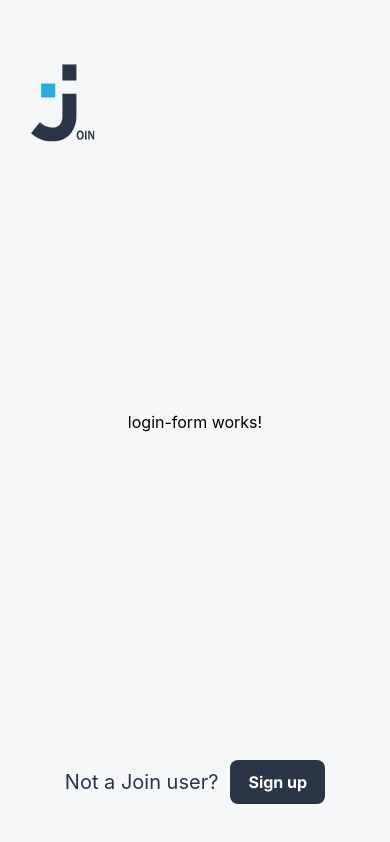
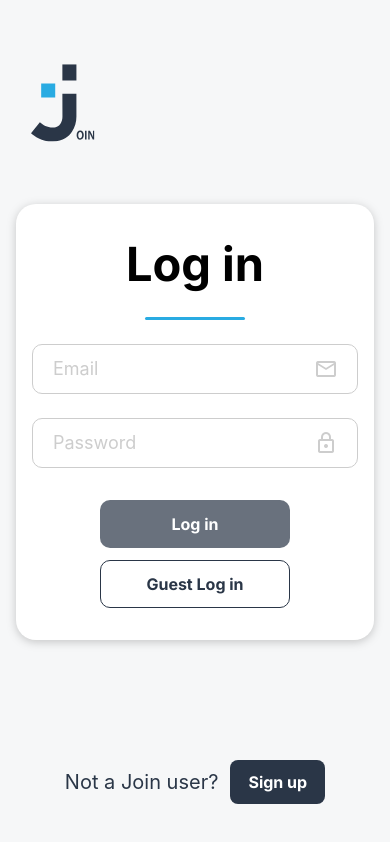
Before and after one commit to NadineJuliana/Join-Project, an Angular app: page /login in a window 390 px wide. Built offline with nearby package versions, Linux system fonts and the light colour scheme; no server answers; a web font is replaced by a local one.

Commit message:
Implement login form with validation and password visibility toggle

```diff
--- a/src/app/features/auth/components/login-form/login-form.component.html
+++ b/src/app/features/auth/components/login-form/login-form.component.html
@@ -1 +1,70 @@
-<p>login-form works!</p>
+<form class="login-form" [formGroup]="form" (ngSubmit)="onSubmit()">
+  <h1>Log in</h1>
+  <span class="login-form__separator" aria-hidden="true"></span>
+
+  <div class="login-form__fields">
+    <div class="login-form__input-wrap">
+      <input
+        type="email"
+        formControlName="email"
+        placeholder="Email"
+        aria-label="Email"
+        autocomplete="email"
+      />
+      <span class="material-icons">mail</span>
+
+      @if (
+        form.controls.email.touched &&
+        !form.controls.email.valid &&
+        !form.controls.email.disabled
+      ) {
+        <p>Please enter your email</p>
+      }
+    </div>
+
+    <div class="login-form__input-wrap">
+      <input
+        [type]="showPassword ? 'text' : 'password'"
+        formControlName="password"
+        placeholder="Password"
+        aria-label="Password"
+        autocomplete="current-password"
+        (focus)="onPasswordFocus()"
+        (blur)="onPasswordBlur()"
+      />
+      @if (shouldShowPasswordToggle) {
+        <button
+          type="button"
+          class="login-form__password-toggle"
+          (click)="togglePasswordVisibility()"
+          [attr.aria-label]="showPassword ? 'Hide password' : 'Show password'"
+        >
+          <span class="material-icons">{{
+            showPassword ? "visibility_off" : "visibility"
+          }}</span>
+        </button>
+      } @else {
+        <span class="material-icons">lock</span>
+      }
+
+      @if (
+        form.controls.password.touched &&
+        !form.controls.password.valid &&
+        !form.controls.password.disabled
+      ) {
+        <p>Please enter your password</p>
+      }
+    </div>
+  </div>
+
+  @if (authErrorMessage) {
+    <p class="login-form__auth-error">{{ authErrorMessage }}</p>
+  }
+
+  <div class="login-form__actions">
+    <button [disabled]="!form.valid" class="btn btn--primary" type="submit">
+      Log in
+    </button>
+    <button class="btn btn--secondary" type="button">Guest Log in</button>
+  </div>
+</form>
--- a/src/app/features/auth/components/login-form/login-form.component.scss
+++ b/src/app/features/auth/components/login-form/login-form.component.scss
@@ -0,0 +1,174 @@
+@use "../../../../../styles/abstracts/breakpoints" as *;
+
+:host {
+  display: block;
+  width: min(640px, calc(100vw - 32px));
+}
+
+.login-form {
+  width: 100%;
+  background: var(--white);
+  border-radius: 30px;
+  padding: 48px 48px 40px;
+  box-sizing: border-box;
+  display: flex;
+  flex-direction: column;
+  align-items: center;
+  gap: 32px;
+  filter: drop-shadow(var(--drop-shadow));
+
+  h1 {
+    margin: 0;
+    text-align: center;
+  }
+
+  &__separator {
+    width: 124px;
+    height: 3px;
+    border-radius: 4px;
+    background: var(--accent);
+  }
+
+  &__fields {
+    display: flex;
+    flex-direction: column;
+    gap: 24px;
+    width: 100%;
+    max-width: 500px;
+  }
+
+  &__input-wrap {
+    position: relative;
+    display: flex;
+    flex-direction: column;
+    justify-content: center;
+    width: 100%;
+
+    p {
+      position: absolute;
+      top: calc(100% + 2px);
+      left: 0;
+      margin: 0;
+      font-size: 14px;
+      color: var(--error);
+      z-index: 10;
+    }
+
+    .material-icons {
+      position: absolute;
+      right: 20px;
+      font-size: 24px;
+      color: var(--lightgray);
+      pointer-events: none;
+    }
+  }
+
+  &__password-toggle {
+    position: absolute;
+    right: 20px;
+    width: 24px;
+    height: 24px;
+    padding: 0;
+    border: none;
+    background: transparent;
+    display: inline-flex;
+    align-items: center;
+    justify-content: center;
+    cursor: pointer;
+
+    .material-icons {
+      position: static;
+      pointer-events: auto;
+    }
+  }
+
+  input {
+    width: 100%;
+    height: 50px;
+    border: 1px solid var(--lightgray);
+    border-radius: 10px;
+    padding: 13px 56px 13px 20px;
+    font-size: 20px;
+    color: var(--primary);
+    background: var(--white);
+    box-sizing: border-box;
+
+    &::placeholder {
+      color: var(--lightgray);
+    }
+
+    &:focus {
+      outline: 1px solid var(--accent);
+      border-color: var(--accent);
+    }
+
+    &.ng-invalid.ng-touched {
+      border-color: var(--error);
+      outline-color: var(--error);
+    }
+  }
+
+  &__actions {
+    padding-top: 8px;
+    display: flex;
+    justify-content: center;
+    gap: 16px;
+    width: 100%;
+  }
+
+  &__auth-error {
+    padding-top: 4px;
+    font-size: 14px;
+    color: var(--error);
+    text-align: center;
+  }
+
+  .btn {
+    min-width: 0;
+    max-height: 48px;
+    align-items: center;
+    padding-inline: clamp(12px, 2.2vw, 18px);
+    font-size: clamp(16px, 2vw, 21px);
+  }
+
+  .btn--secondary {
+    font-weight: 700;
+  }
+
+  .btn:disabled {
+    opacity: 0.7;
+    cursor: not-allowed;
+  }
+}
+
+@media (max-width: $bp-md) {
+  .login-form {
+    border-radius: 20px;
+    padding: 32px 16px;
+    gap: 24px;
+
+    h1 {
+      font-size: 47px;
+    }
+
+    &__separator {
+      width: 100px;
+    }
+
+    input {
+      font-size: 18px;
+    }
+
+    &__actions {
+      flex-direction: column;
+      align-items: center;
+      gap: 12px;
+    }
+
+    .btn {
+      width: clamp(152px, 52vw, 190px);
+      max-width: none;
+      padding-inline: clamp(10px, 3.2vw, 14px);
+    }
+  }
+}
--- a/src/app/features/auth/components/login-form/login-form.component.ts
+++ b/src/app/features/auth/components/login-form/login-form.component.ts
@@ -1,11 +1,48 @@
-import { Component } from '@angular/core';
+import { Component, inject } from '@angular/core';
+import { FormBuilder, ReactiveFormsModule, Validators } from '@angular/forms';
 
 @Component({
   selector: 'app-login-form',
-  imports: [],
+  imports: [ReactiveFormsModule],
   templateUrl: './login-form.component.html',
-  styleUrl: './login-form.component.scss'
+  styleUrl: './login-form.component.scss',
 })
 export class LoginFormComponent {
+  private formBuilder = inject(FormBuilder);
+  authErrorMessage = '';
+  showPassword = false;
+  isPasswordFocused = false;
 
+  form = this.formBuilder.nonNullable.group({
+    email: ['', [Validators.required]],
+    password: ['', [Validators.required]],
+  });
+
+  get shouldShowPasswordToggle() {
+    return (
+      this.isPasswordFocused || this.form.controls.password.value.length > 0
+    );
+  }
+
+  togglePasswordVisibility() {
+    this.showPassword = !this.showPassword;
+  }
+
+  onPasswordFocus() {
+    this.isPasswordFocused = true;
+  }
+
+  onPasswordBlur() {
+    this.isPasswordFocused = false;
+  }
+
+  onSubmit() {
+    if (this.form.invalid) {
+      this.form.markAllAsTouched();
+      return;
+    }
+
+    this.authErrorMessage = '';
+    // Auth submission folgt nach Implementierung des AuthService bzw. Erstellung des Signup-Forms
+  }
 }
```
